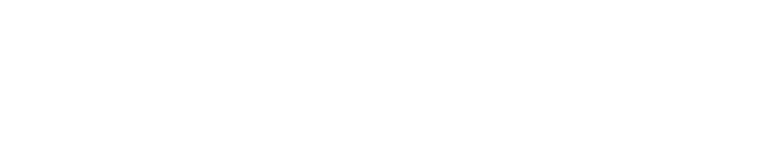
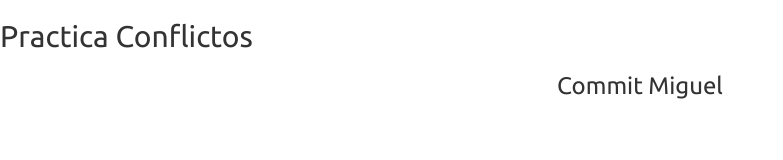
Before and after one commit to cesar63549/practicaConflictos, a plain HTML site: page index.html in a window 1280 px wide. Shown: the whole page, without its empty margins (0-783 px from the left). Drawn offline with Linux system fonts and the light colour scheme.

Commit message:
Commit Miguel

```diff
--- a/index.html
+++ b/index.html
@@ -7,8 +7,9 @@
     <meta http-equiv="X-UA-Compatible" content="ie=edge">
     <link rel="stylesheet" href="css/bootstrap.css">
     <title>Pagina prueba </title>
+    <H2>Practica Conflictos</H2>
 </head>
 <body>
-
+<center><h3>Commit Miguel</h3></center>
 </body>
 </html>
```
